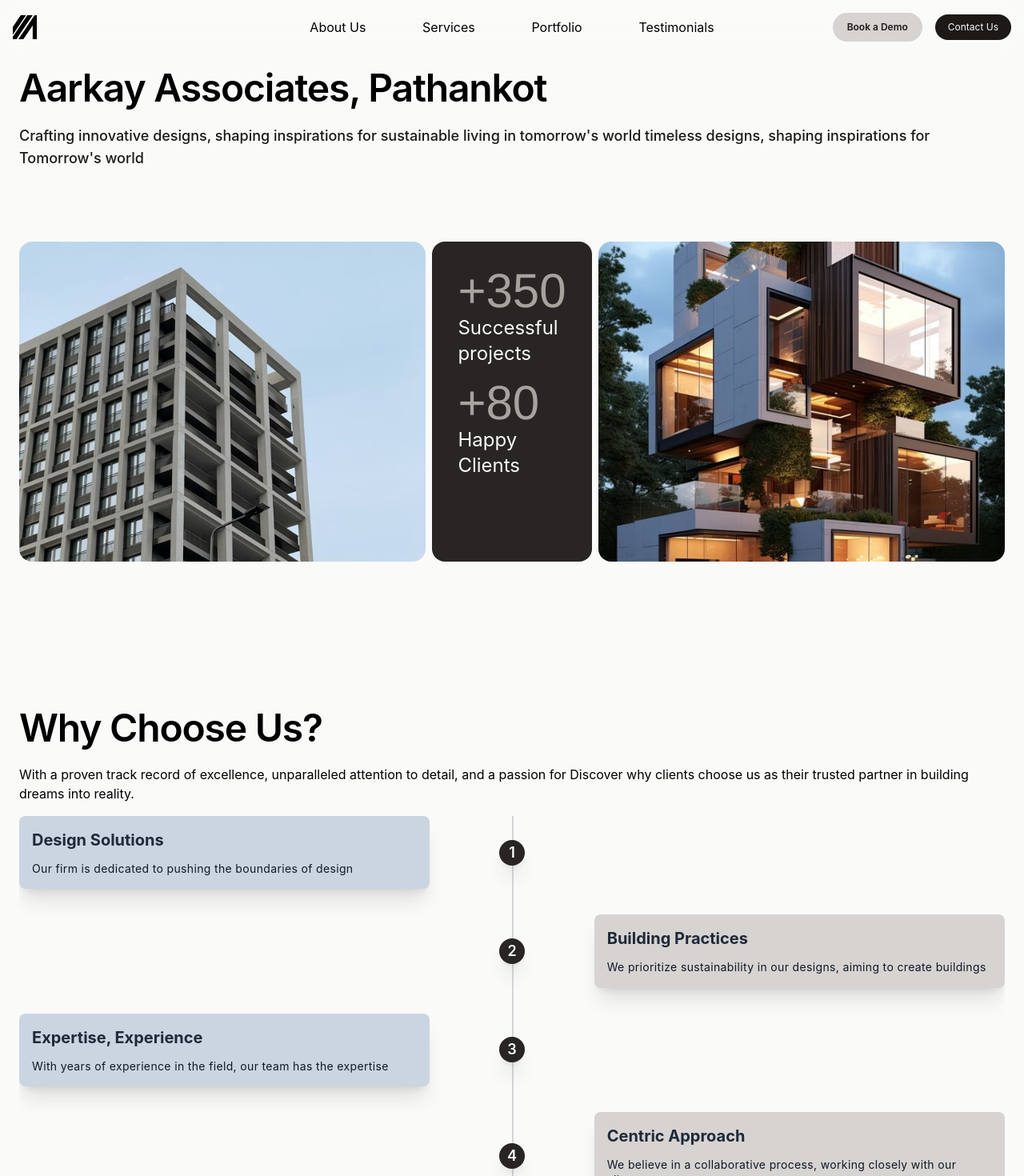
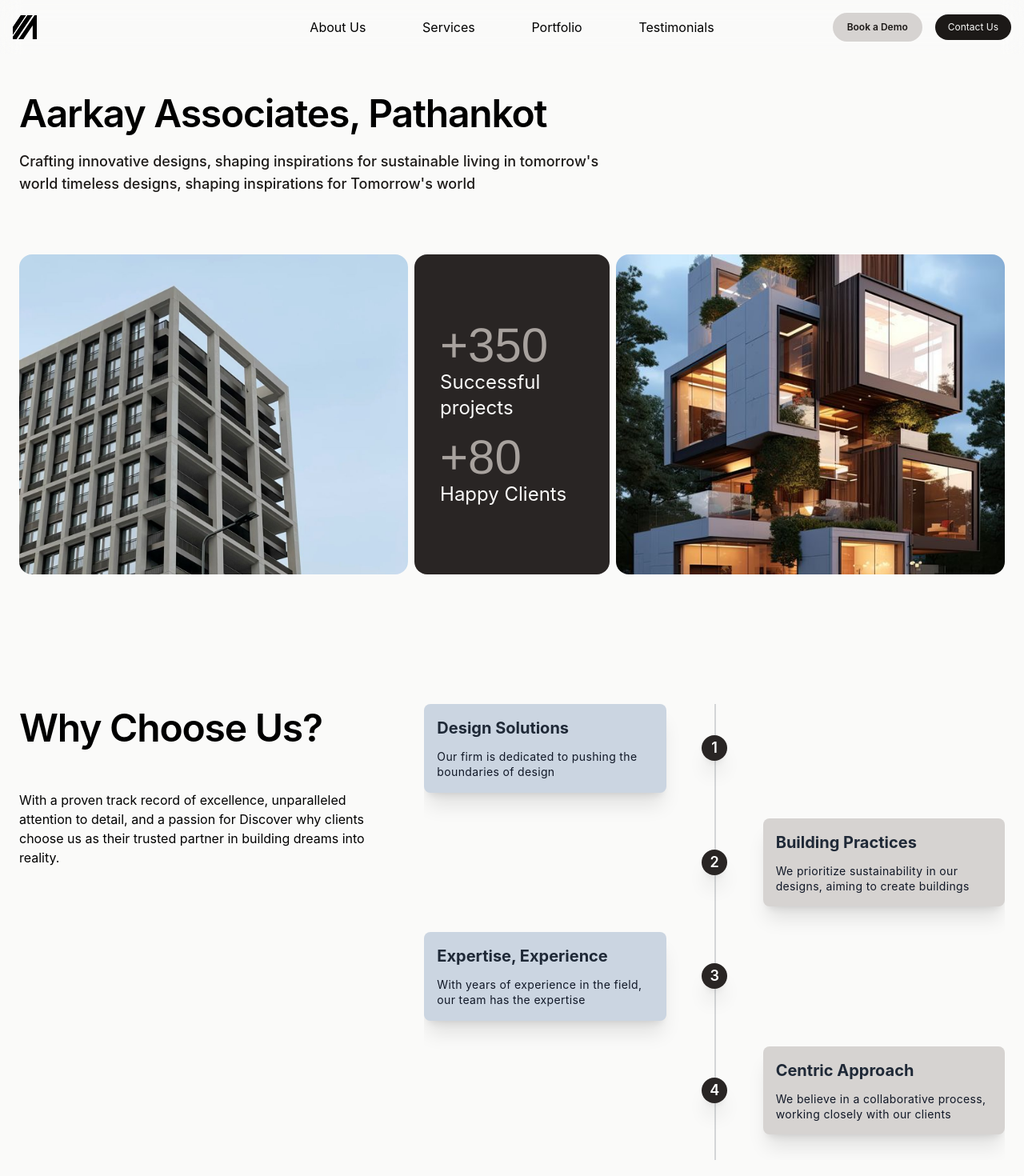
Before and after one commit to RakshitRabugotra/aarkay-associates, a Next.js app: page / in a window 1280 px wide. Shown: the top 1470 px of the page at 80% size. Built offline with nearby package versions, Linux system fonts and the light colour scheme.

Commit message:
style: change styles of footer, add responsiveness, fix in-view animations

```diff
--- a/src/app/globals.css
+++ b/src/app/globals.css
@@ -30,14 +30,10 @@
     -ms-overflow-style: none; /* IE and Edge */
     scrollbar-width: none; /* Firefox */
   }
-
-  /* Animation for the Sponsors section */
-  .sponsors-animation {
-    animation: sponsors 12s linear infinite;
-  }
 }
 
 /* Universal styles */
 * {
   user-select: none;
+  box-sizing: border-box;
 }
--- a/src/components/About/About.tsx
+++ b/src/components/About/About.tsx
@@ -1,4 +1,7 @@
+"use client"
+
 import { twMerge } from "tailwind-merge";
+import { animated, useInView } from "react-spring";
 
 // Internal Dependencies
 import Heading from "@components/Heading";
@@ -8,24 +11,39 @@ import Section from "@components/Section";
 import { WORK_DESCRIPTIONS as workDescriptions } from "@constants";
 
 export default function About() {
+
+  // Animate when in view
+  const [ref, springs] = useInView(
+    () => ({
+      from: {
+        opacity: 0.5,
+        transform: "translateY(20%)",
+      },
+      to: {
+        opacity: 1,
+        transform: "translateY(0%)",
+      },
+  }))
+
   return (
-    <Section id="about-us">
-      <Heading>{"Why Choose Us?"}</Heading>
-      <p>
-        {
-          "With a proven track record of excellence, unparalleled attention to detail, and a passion for Discover why clients choose us as their trusted partner in building dreams into reality."
-        }
-      </p>
+    <Section id="about-us" className="flex flex-col h-full md:flex-row md:items-stretch">
+
+      <div className="md:grow-0 md:basis-2/3 md:pr-4">
+        <Heading>{"Why Choose Us?"}</Heading>
+        <animated.p className="md:mt-12">
+          {"With a proven track record of excellence, unparalleled attention to detail, and a passion for Discover why clients choose us as their trusted partner in building dreams into reality."}
+        </animated.p>
+      </div>
 
       {/* Timeline like object */}
-      <div className="container mx-auto h-full w-full">
+      <animated.div className="container mx-auto h-full w-full" ref={ref} style={springs}>
         <div className="wrap relative h-full overflow-hidden">
           <div className="border-2-2 absolute left-1/2 h-full border border-gray-700 border-opacity-20"></div>
           {workDescriptions.map((work, index) => {
             return <TimelineCard index={index + 1} key={index} {...work} />;
           })}
         </div>
-      </div>
+      </animated.div>
     </Section>
   );
 }
--- a/src/components/Footer.tsx
+++ b/src/components/Footer.tsx
@@ -3,17 +3,38 @@ import {
   FIRM_NAME as firmName,
   SOCIALS as socials,
   SECTIONS as sections,
+  LOGO_DARK,
+  FIRM_NAME,
+  LOGO_LIGHT
 } from "@/constants/constants";
 
 export default function Footer() {
   return (
-    <footer className="m-2 py-12 flex flex-col space-y-10 justify-center items-center">
+    <footer className="z-20 pt-12 pb-4 space-y-10 flex flex-col justify-between md:bg-secondary-50 md:text-stone-50">
+      <div className="flex flex-col gap-10 items-center justify-around md:flex-row-reverse">
+        <iframe
+          src="https://www.google.com/maps/embed?pb=!1m18!1m12!1m3!1d1874.6980851140017!2d75.65471228708525!3d32.27063329373315!2m3!1f0!2f0!3f0!3m2!1i1024!2i768!4f13.1!3m3!1m2!1s0x391c7f5d473c84b3%3A0x5335739bee705d89!2sPathankot%2C%20Punjab%20145001!5e0!3m2!1sen!2sin!4v1712651016874!5m2!1sen!2sin"
+          width="400"
+          height="250"
+          allowFullScreen
+          loading="lazy"
+          referrerPolicy="no-referrer-when-downgrade"
+          className="w-screen border-none px-4 md:w-[60vw]"
+        ></iframe>
 
-      <nav className="flex flex-wrap justify-center gap-6 font-medium text-gray-500">
+        <div className="flex flex-col w-full gap-4 md:w-1/2 p-4">
+
+          <div className="flex flex-row gap-4 justify-around items-center md:border-b-2 md:border-slate-200/30 md:pb-2">
+
+            <div className="hidden md:block">
+              <Image src={LOGO_LIGHT} width={100} height={100} className="aspect-square object-contain w-100 h-100 m-auto" alt={FIRM_NAME + " logo"}/>
+              <span className="m-3 italic">{FIRM_NAME}</span>
+            </div>
+            <nav className="flex flex-wrap justify-center gap-6 font-medium text-gray-500 md:flex-col md:text-gray-200">
               {sections.map((section, index) => {
                 return (
                   <a
-              className="hover:text-accent-700"
+                    className="hover:text-slate-400"
                     key={index}
                     href={"#" + section.id}
                   >
@@ -22,8 +43,9 @@ export default function Footer() {
                 );
               })}
             </nav>
+          </div>
 
-      <div className="flex justify-center space-x-5">
+          <div className="flex justify-center space-x-5 md:justify-around">
             {socials.map((handle, index) => {
               return (
                 <a
@@ -37,11 +59,13 @@ export default function Footer() {
                     alt={handle.name}
                     width={30}
                     height={30}
-                className="aspect-square"
+                    className="aspect-square md:bg-stone-50 md:rounded-full md:w-8 md:h-8 md:p-1"
                   />
                 </a>
               );
             })}
+          </div>
+        </div>
       </div>
       <p className="text-center font-medium text-gray-700">
         &copy; 2024 {firmName}. All rights reserved.
--- a/src/components/Hero/Hero.tsx
+++ b/src/components/Hero/Hero.tsx
@@ -9,33 +9,33 @@ import Section from "@components/Section";
 // Constants
 import { BUILDINGS_IMG } from "@constants";
 import { animated, useSpring, useInView } from "react-spring";
-import { useEffect, useMemo } from "react";
+import { useEffect } from "react";
 
 export default function Hero() {
   return (
     <Section id="hero-section">
-      <Heading>{"Aarkay Associates, Pathankot"}</Heading>
+      <Heading className="md:mt-8">{"Aarkay Associates, Pathankot"}</Heading>
 
-      <p className="text-lg font-medium text-stone-900">
+      <p className="text-lg font-medium text-stone-900 md:max-w-[60vw]">
         {
           "Crafting innovative designs, shaping inspirations for sustainable living in tomorrow's world timeless designs, shaping inspirations for Tomorrow's world"
         }
       </p>
 
       {/* Image and count */}
-      <div className="flex w-full flex-col gap-2 md:m-auto md:h-[50vh] md:flex-row">
+      <div className="flex w-full flex-col gap-2 md:my-auto md:h-[50vh] md:flex-row">
         <Image
           src={BUILDINGS_IMG[1].src}
           width={600}
           height={800}
           className={
-            "aspect-square h-full w-full rounded-2xl bg-center object-cover"
+            "aspect-square h-full w-full rounded-2xl bg-center object-cover md:w-2/5"
           }
           alt={"building image"}
         />
         <div
           className={
-            "flex flex-col gap-4 rounded-2xl bg-stone-800 p-8 text-stone-50"
+            "flex flex-col gap-4 justify-center rounded-2xl bg-stone-800 p-8 text-stone-50 md:w-1/5"
           }
         >
           <div className={"flex flex-col flex-wrap text-2xl"}>
@@ -59,7 +59,7 @@ export default function Hero() {
           width={600}
           height={800}
           className={
-            "hidden aspect-square h-full w-full rounded-2xl bg-center object-cover md:block"
+            "hidden aspect-square h-full w-2/5 rounded-2xl bg-center object-cover md:block"
           }
           alt={BUILDINGS_IMG[BUILDINGS_IMG.length - 1].alt}
         />
@@ -75,9 +75,6 @@ function CountUpInView({
   num: number;
   className?: string;
 }) {
-  // Animate when in view
-  const [ref, inView] = useInView();
-
   /* Animate the number */
   const { number } = useSpring({
     from: { number: 0 },
@@ -86,14 +83,22 @@ function CountUpInView({
     config: { mass: 1, tension: 20, friction: 7 }
   });
 
-  useEffect(() => {
-    if(inView)
-      number.start({to: {number: num}, reset: false})
-  }, [inView, num, number]);
+  // Animate when in view
+  const [ref, springs] = useInView(
+    () => ({
+      from: {
+        opacity: 0.5,
+        y: 100,
+      },
+      to: {
+        opacity: 1,
+        y: 0,
+      },
+  }))
 
   return (
-    <animated.span className={className} ref={ref}>
+    <animated.span ref={ref} className={className} style={springs}>
       {number.to((_num) => _num.toFixed(0))}
     </animated.span>
-  );
+  )
 }
--- a/src/components/Portfolio/Portfolio.tsx
+++ b/src/components/Portfolio/Portfolio.tsx
@@ -3,25 +3,41 @@
 import Image from "next/image";
 import Autoplay from "embla-carousel-autoplay";
 import useEmblaCarousel from "embla-carousel-react";
+import { animated, useInView } from "react-spring";
 
 // Internal dependencies
 import Heading from "@components/Heading";
 import Section from "@components/Section";
-import { BUILDINGS_IMG, ImageCard } from "@/constants/constants";
+
+// Content dependencies
+import { BUILDINGS_IMG, ImageCard } from "@constants";
 
 
 export default function Portfolio() {
+
+  const [ref, springs] = useInView(
+    () => ({
+      from: {
+        opacity: 0,
+        transform: "translateY(30%)",
+      },
+      to: {
+        opacity: 1,
+        transform: "translateY(0%)",
+      },
+  }))
+
   return (
     <Section id="portfolio" /*className="bg-secondary-50 text-stone-50"*/>
       <Heading>Our Work</Heading>
       {/* Scrolling Gallery */}
-      <div className={"flex h-[80vh] w-full flex-col gap-8 overflow-y-auto"}>
+      <animated.div className={"flex h-[80vh] w-full flex-col gap-8 overflow-y-auto"} ref={ref} style={springs}>
         <Carousel
           slides={BUILDINGS_IMG.map((image: ImageCard, index) => (
             <Slide key={index} image={image} />
           ))}
         />
-      </div>
+      </animated.div>
     </Section>
   );
 }
--- a/src/components/Section.tsx
+++ b/src/components/Section.tsx
@@ -5,7 +5,7 @@ export default function Section({
   id,
   className,
   fitHeight,
-  children,
+  children
 }: {
   id?: string;
   className?: string;
--- a/src/components/Testimonials/Testimonials.tsx
+++ b/src/components/Testimonials/Testimonials.tsx
@@ -2,6 +2,7 @@
 
 import Autoplay from "embla-carousel-autoplay";
 import useEmblaCarousel from "embla-carousel-react";
+import { animated, useInView } from "react-spring";
 
 // Internal Dependencies
 import Section from "@/components/Section";
@@ -21,7 +22,21 @@ export default function Testimonials() {
     Autoplay({ stopOnInteraction: false })
   ]);
 
+  // Animate when in view
+  const [ref, springs] = useInView(
+    () => ({
+      from: {
+        opacity: 0,
+        transform: "translateY(40%)",
+      },
+      to: {
+        opacity: 1,
+        transform: "translateY(0%)",
+      },
+  }))
+
   return (
+    <animated.div ref={ref} style={springs}>
     <Section id="testimonials" fitHeight>
         <Heading>{"Hear from our Clients"}</Heading>
         <p>{`Exploring the experiences and satisfaction of our partners with ${FIRM_NAME}'s exceptional services and design solutions`}</p>
@@ -35,6 +50,7 @@ export default function Testimonials() {
           </div>
         </div>
     </Section>
+    </animated.div>
   );
 }
 
--- a/src/constants/constants.ts
+++ b/src/constants/constants.ts
@@ -152,7 +152,7 @@ export const TESTIMONIALS: TestimonialCard[] = [
       "Choosing AarKay Associates for our office space was a great decision. They understood our brand and created a space that enhances productivity. Seamless process, outstanding outcome."
   },
   {
-    username: "Neha Desai",
+    username: "Manyu Rajnibala",
     rating: 4,
     statement:
       "AarKay Associates is our trusted partner in property ventures. Their expertise and commitment to quality are unmatched. Confident in their ability, eager for future collaborations."
```
Lines whose indentation alone changed are shown as unchanged.
